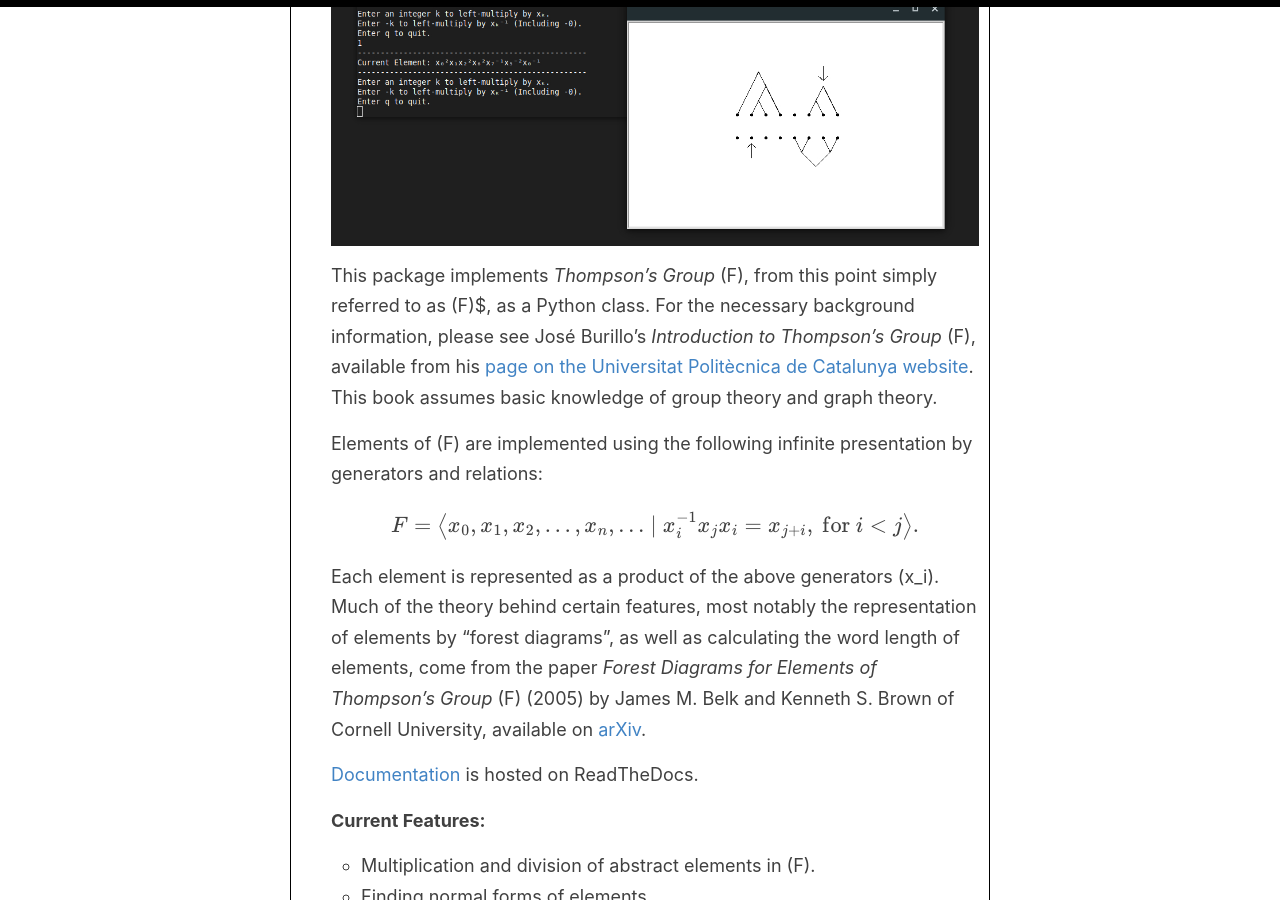
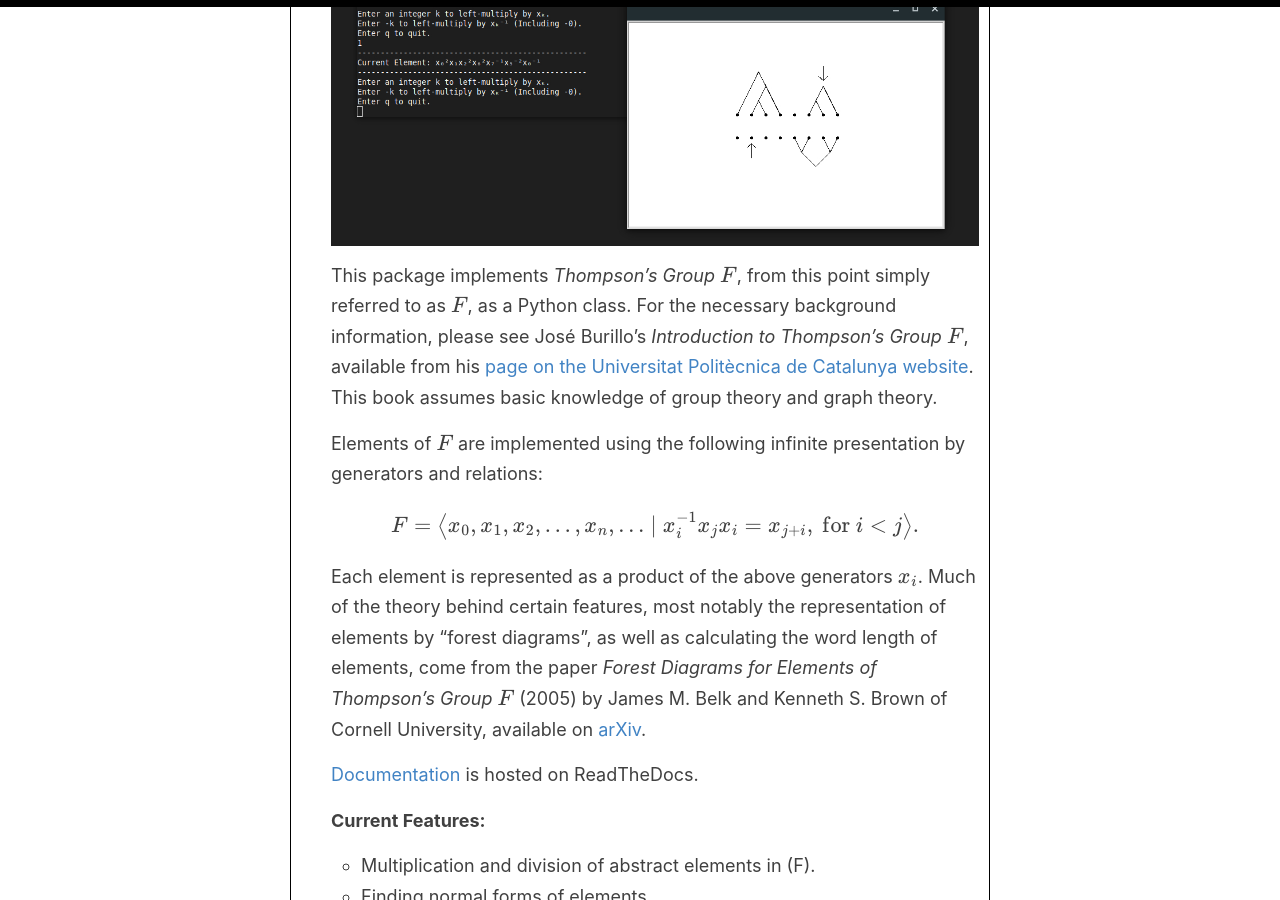
Before and after one commit to And-ers/And-ers.github.io, a Jekyll site: the page built from _pages/projects.md, in a window 1280 px wide and 900 px high, scrolled down 556 px. Built offline with Jekyll 4.4.1, drawn with Linux system fonts in a browser that asks for light colours.

```diff
--- a/_pages/projects.md
+++ b/_pages/projects.md
@@ -12,13 +12,13 @@ permalink: /projects/
 
    <img src="../images/thompson-thumbnail.jpg">
 
-   This package implements _Thompson's Group_ \(F\), from this point simply referred to as \(F\)$, as a Python class. For the necessary background information, please see José Burillo's _Introduction to Thompson's Group_ \(F\), available from his [page on the Universitat Politècnica de Catalunya website](https://web.mat.upc.edu/pep.burillo/book_en.php). This book assumes basic knowledge of group theory and graph theory.
+   This package implements _Thompson's Group_ \\(F\\), from this point simply referred to as \\(F\\), as a Python class. For the necessary background information, please see José Burillo's _Introduction to Thompson's Group_ \\(F\\), available from his [page on the Universitat Politècnica de Catalunya website](https://web.mat.upc.edu/pep.burillo/book_en.php). This book assumes basic knowledge of group theory and graph theory.
 
-   Elements of \(F\) are implemented using the following infinite presentation by generators and relations:
+   Elements of \\(F\\) are implemented using the following infinite presentation by generators and relations:
 
    $$F = \left\langle x_0, x_1, x_2, \ldots, x_n, \ldots \mid x_i^{-1}x_jx_i = x_{j+i}, \text{ for } i < j \right\rangle.$$
 
-   Each element is represented as a product of the above generators \(x_i\). Much of the theory behind certain features, most notably the representation of elements by "forest diagrams", as well as calculating the word length of elements, come from the paper _Forest Diagrams for Elements of Thompson's Group_ \(F\) (2005) by James M. Belk and Kenneth S. Brown of Cornell University, available on [arXiv](https://arxiv.org/abs/math/0305412).
+   Each element is represented as a product of the above generators \\(x_i\\). Much of the theory behind certain features, most notably the representation of elements by "forest diagrams", as well as calculating the word length of elements, come from the paper _Forest Diagrams for Elements of Thompson's Group_ \\(F\\) (2005) by James M. Belk and Kenneth S. Brown of Cornell University, available on [arXiv](https://arxiv.org/abs/math/0305412).
 
    [Documentation](http://exotic-groups.rtfd.io/) is hosted on ReadTheDocs.
 
```
